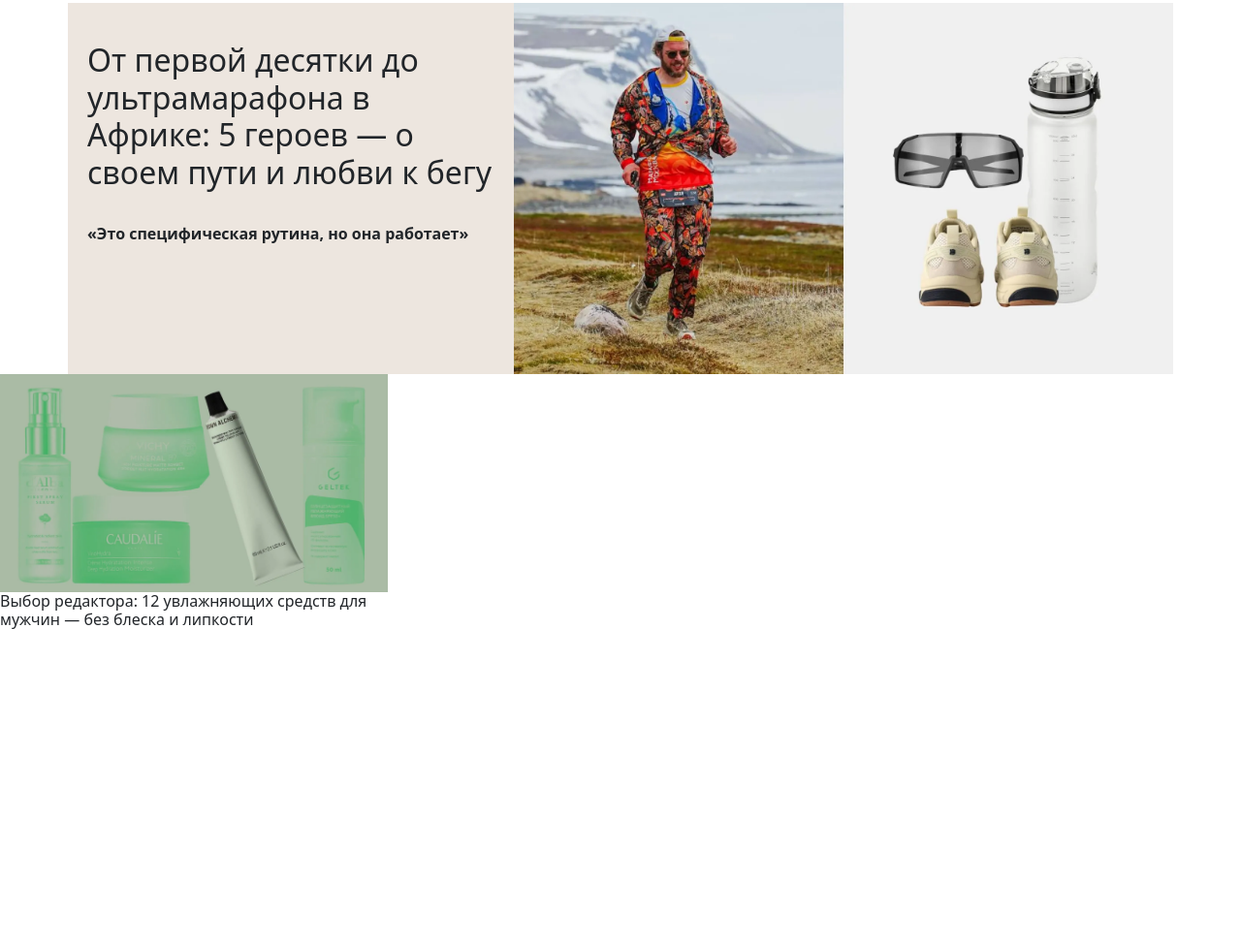
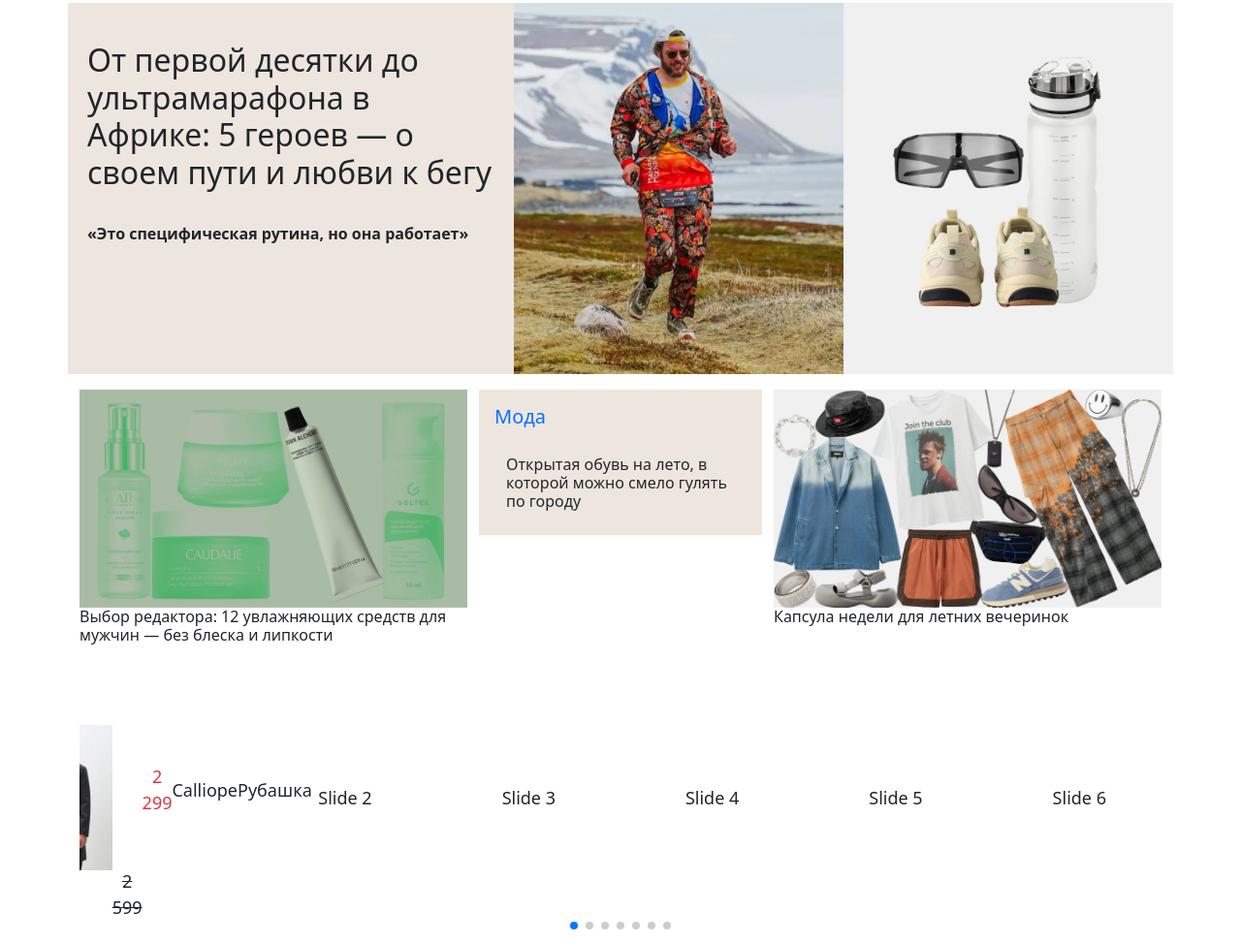
Before and after one commit to prvt070/Lamoda, a website: page index.html in a window 1280 px wide. Shown: the part 2814-3787 px from the top of the page at 97% size. Before the commit the page ends 3471 px from the top, so only its background shows below. Drawn offline with nearby package versions, Linux system fonts and the light colour scheme.

Commit message:
new code

```diff
--- a/css/style.scss
+++ b/css/style.scss
@@ -198,3 +198,29 @@ body {
         }
     }
 }
+
+// section 6 //
+
+.swiper-container3 {
+    width: 100%;
+    height: 100%;
+
+    swiper-slide {
+        text-align: center;
+        display: block;
+        height: 300px;
+        font-size: 18px;
+        display: flex;
+        justify-content: center;
+        align-items: center;
+
+        img {
+            width: 100%;
+            height: 50%;
+        }
+
+        del{
+            margin-bottom: -200px;
+        }
+    }
+}
--- a/index.html
+++ b/index.html
@@ -317,121 +317,141 @@
             <swiper-container class="mySwiper swiper-container2" pagination="true" pagination-clickable="true"
                 space-between="30" slides-per-view="4">
                 <swiper-slide style="width: 300px;">
-                    <img class="logo" src="./img/logo_LA.webp" alt=""><span class="ms-2 span1">Подобрано стилистом</span>
+                    <img class="logo" src="./img/logo_LA.webp" alt=""><span class="ms-2 span1">Подобрано
+                        стилистом</span>
                     <br><br>
                     <img class="big_img" src="./img/img-27.webp" alt="" width="282"><br><br>
                     <i class="fa-solid fa-thumbs-up"></i><span class="span2">66</span>
                 </swiper-slide>
                 <swiper-slide>
-                    <img class="logo" src="./img/logo_LA.webp" alt=""><span class="ms-2 span1">Подобрано стилистом</span>
+                    <img class="logo" src="./img/logo_LA.webp" alt=""><span class="ms-2 span1">Подобрано
+                        стилистом</span>
                     <br><br>
                     <img class="big_img" src="./img/img-28.webp" alt="" width="282"><br><br>
                     <i class="fa-solid fa-thumbs-up"></i><span class="span2">66</span>
                 </swiper-slide>
                 <swiper-slide>
-                    <img class="logo" src="./img/logo_LA.webp" alt=""><span class="ms-2 span1">Подобрано стилистом</span>
+                    <img class="logo" src="./img/logo_LA.webp" alt=""><span class="ms-2 span1">Подобрано
+                        стилистом</span>
                     <br><br>
                     <img class="big_img" src="./img/img-29.webp" alt="" width="282"><br><br>
                     <i class="fa-solid fa-thumbs-up"></i><span class="span2">66</span>
                 </swiper-slide>
                 <swiper-slide>
-                    <img class="logo" src="./img/logo_LA.webp" alt=""><span class="ms-2 span1">Подобрано стилистом</span>
+                    <img class="logo" src="./img/logo_LA.webp" alt=""><span class="ms-2 span1">Подобрано
+                        стилистом</span>
                     <br><br>
                     <img class="big_img" src="./img/img-30.webp" alt="" width="282"><br><br>
                     <i class="fa-solid fa-thumbs-up"></i><span class="span2">66</span>
                 </swiper-slide>
                 <swiper-slide>
-                    <img class="logo" src="./img/logo_LA.webp" alt=""><span class="ms-2 span1">Подобрано стилистом</span>
+                    <img class="logo" src="./img/logo_LA.webp" alt=""><span class="ms-2 span1">Подобрано
+                        стилистом</span>
                     <br><br>
                     <img class="big_img" src="./img/img-31.webp" alt="" width="282"><br><br>
                     <i class="fa-solid fa-thumbs-up"></i><span class="span2">66</span>
                 </swiper-slide>
                 <swiper-slide>
-                    <img class="logo" src="./img/logo_LA.webp" alt=""><span class="ms-2 span1">Подобрано стилистом</span>
+                    <img class="logo" src="./img/logo_LA.webp" alt=""><span class="ms-2 span1">Подобрано
+                        стилистом</span>
                     <br><br>
                     <img class="big_img" src="./img/img-32.webp" alt="" width="282"><br><br>
                     <i class="fa-solid fa-thumbs-up"></i><span class="span2">66</span>
                 </swiper-slide>
                 <swiper-slide>
-                    <img class="logo" src="./img/logo_LA.webp" alt=""><span class="ms-2 span1">Подобрано стилистом</span>
+                    <img class="logo" src="./img/logo_LA.webp" alt=""><span class="ms-2 span1">Подобрано
+                        стилистом</span>
                     <br><br>
                     <img class="big_img" src="./img/img-33.webp" alt="" width="282"><br><br>
                     <i class="fa-solid fa-thumbs-up"></i><span class="span2">66</span>
                 </swiper-slide>
                 <swiper-slide>
-                    <img class="logo" src="./img/logo_LA.webp" alt=""><span class="ms-2 span1">Подобрано стилистом</span>
+                    <img class="logo" src="./img/logo_LA.webp" alt=""><span class="ms-2 span1">Подобрано
+                        стилистом</span>
                     <br><br>
                     <img class="big_img" src="./img/img-34.webp" alt="" width="282"><br><br>
                     <i class="fa-solid fa-thumbs-up"></i><span class="span2">66</span>
                 </swiper-slide>
                 <swiper-slide>
-                    <img class="logo" src="./img/logo_LA.webp" alt=""><span class="ms-2 span1">Подобрано стилистом</span>
+                    <img class="logo" src="./img/logo_LA.webp" alt=""><span class="ms-2 span1">Подобрано
+                        стилистом</span>
                     <br><br>
                     <img class="big_img" src="./img/img-35.webp" alt="" width="282"><br><br>
                     <i class="fa-solid fa-thumbs-up"></i><span class="span2">66</span>
                 </swiper-slide>
                 <swiper-slide>
-                    <img class="logo" src="./img/logo_LA.webp" alt=""><span class="ms-2 span1">Подобрано стилистом</span>
+                    <img class="logo" src="./img/logo_LA.webp" alt=""><span class="ms-2 span1">Подобрано
+                        стилистом</span>
                     <br><br>
                     <img class="big_img" src="./img/img-36.webp" alt="" width="282"><br><br>
                     <i class="fa-solid fa-thumbs-up"></i><span class="span2">66</span>
                 </swiper-slide>
                 <swiper-slide>
-                    <img class="logo" src="./img/logo_LA.webp" alt=""><span class="ms-2 span1">Подобрано стилистом</span>
+                    <img class="logo" src="./img/logo_LA.webp" alt=""><span class="ms-2 span1">Подобрано
+                        стилистом</span>
                     <br><br>
                     <img class="big_img" src="./img/img-37.webp" alt="" width="282"><br><br>
                     <i class="fa-solid fa-thumbs-up"></i><span class="span2">66</span>
                 </swiper-slide>
                 <swiper-slide>
-                    <img class="logo" src="./img/logo_LA.webp" alt=""><span class="ms-2 span1">Подобрано стилистом</span>
+                    <img class="logo" src="./img/logo_LA.webp" alt=""><span class="ms-2 span1">Подобрано
+                        стилистом</span>
                     <br><br>
                     <img class="big_img" src="./img/img-38.webp" alt="" width="282"><br><br>
                     <i class="fa-solid fa-thumbs-up"></i><span class="span2">66</span>
                 </swiper-slide>
                 <swiper-slide>
-                    <img class="logo" src="./img/logo_LA.webp" alt=""><span class="ms-2 span1">Подобрано стилистом</span>
+                    <img class="logo" src="./img/logo_LA.webp" alt=""><span class="ms-2 span1">Подобрано
+                        стилистом</span>
                     <br><br>
                     <img class="big_img" src="./img/img-39.webp" alt="" width="282"><br><br>
                     <i class="fa-solid fa-thumbs-up"></i><span class="span2">66</span>
                 </swiper-slide>
                 <swiper-slide>
-                    <img class="logo" src="./img/logo_LA.webp" alt=""><span class="ms-2 span1">Подобрано стилистом</span>
+                    <img class="logo" src="./img/logo_LA.webp" alt=""><span class="ms-2 span1">Подобрано
+                        стилистом</span>
                     <br><br>
                     <img class="big_img" src="./img/img-40.webp" alt="" width="282"><br><br>
                     <i class="fa-solid fa-thumbs-up"></i><span class="span2">66</span>
                 </swiper-slide>
                 <swiper-slide>
-                    <img class="logo" src="./img/logo_LA.webp" alt=""><span class="ms-2 span1">Подобрано стилистом</span>
+                    <img class="logo" src="./img/logo_LA.webp" alt=""><span class="ms-2 span1">Подобрано
+                        стилистом</span>
                     <br><br>
                     <img class="big_img" src="./img/img-41.webp" alt="" width="282"><br><br>
                     <i class="fa-solid fa-thumbs-up"></i><span class="span2">66</span>
                 </swiper-slide>
                 <swiper-slide>
-                    <img class="logo" src="./img/logo_LA.webp" alt=""><span class="ms-2 span1">Подобрано стилистом</span>
+                    <img class="logo" src="./img/logo_LA.webp" alt=""><span class="ms-2 span1">Подобрано
+                        стилистом</span>
                     <br><br>
                     <img class="big_img" src="./img/img-42.webp" alt="" width="282"><br><br>
                     <i class="fa-solid fa-thumbs-up"></i><span class="span2">66</span>
                 </swiper-slide>
                 <swiper-slide>
-                    <img class="logo" src="./img/logo_LA.webp" alt=""><span class="ms-2 span1">Подобрано стилистом</span>
+                    <img class="logo" src="./img/logo_LA.webp" alt=""><span class="ms-2 span1">Подобрано
+                        стилистом</span>
                     <br><br>
                     <img class="big_img" src="./img/img-43.webp" alt="" width="282"><br><br>
                     <i class="fa-solid fa-thumbs-up"></i><span class="span2">66</span>
                 </swiper-slide>
                 <swiper-slide>
-                    <img class="logo" src="./img/logo_LA.webp" alt=""><span class="ms-2 span1">Подобрано стилистом</span>
+                    <img class="logo" src="./img/logo_LA.webp" alt=""><span class="ms-2 span1">Подобрано
+                        стилистом</span>
                     <br><br>
                     <img class="big_img" src="./img/img-44.webp" alt="" width="282"><br><br>
                     <i class="fa-solid fa-thumbs-up"></i><span class="span2">66</span>
                 </swiper-slide>
                 <swiper-slide>
-                    <img class="logo" src="./img/logo_LA.webp" alt=""><span class="ms-2 span1">Подобрано стилистом</span>
+                    <img class="logo" src="./img/logo_LA.webp" alt=""><span class="ms-2 span1">Подобрано
+                        стилистом</span>
                     <br><br>
                     <img class="big_img" src="./img/img-45.webp" alt="" width="282"><br><br>
                     <i class="fa-solid fa-thumbs-up"></i><span class="span2">66</span>
                 </swiper-slide>
                 <swiper-slide>
-                    <img class="logo" src="./img/logo_LA.webp" alt=""><span class="ms-2 span1">Подобрано стилистом</span>
+                    <img class="logo" src="./img/logo_LA.webp" alt=""><span class="ms-2 span1">Подобрано
+                        стилистом</span>
                     <br><br>
                     <img class="big_img" src="./img/img-46.webp" alt="" width="282"><br><br>
                     <i class="fa-solid fa-thumbs-up"></i><span class="span2">66</span>
@@ -452,21 +472,47 @@
                     <h2>От первой десятки до ультрамарафона в Африке: 5 героев — о своем пути и любви к бегу</h2>
                     <br>
                     <p class="fw-bold">«Это специфическая рутина, но она работает»</p>
-                    </div>
-                    <div class="col p-0"><img src="./img/img-47.webp" alt="" width="680" style="padding: 0px 0px 0px 0px;"></div>
+                </div>
+                <div class="col p-0"><img src="./img/img-47.webp" alt="" width="680" style="padding: 0px 0px 0px 0px;">
                 </div>
             </div>
             <div class="row">
-                <div class="col">
+                <div class="col mt-3">
                     <img src="./img/img-48.webp" alt="" width="400">
                     <br>
                     <h6>Выбор редактора: 12 увлажняющих средств для мужчин — без блеска и липкости</h6>
                 </div>
-                <div class="col">
-                    <h6></h6>
+                <div class="col mt-3" style="background-color: #EDE6DF; height: 150px;">
+                    <h5 class="text-primary p-1 pt-3">Мода</h5>
+                    <h6 class=" p-3">Открытая обувь на лето, в которой можно смело гулять по городу</h6>
                 </div>
-                <div class="col"></div>
+                <div class="col mt-3">
+                    <img src="./img/img-49.webp" alt="" width="400">
+                    <br>
+                    <h6>Капсула недели для летних вечеринок</h6>
+                </div>
             </div>
+        </div>
+    </section>
+    <section>
+        <div class="container">
+            <swiper-container class="mySwiper swiper-container3" pagination="true" pagination-clickable="true" space-between="20"
+                slides-per-view="6">
+                <swiper-slide>
+                    <img src="./img/img-50.webp" alt=""><del>2 599</del><p class="text-danger">2 299</p><p>Calliope</p><p>Рубашка</p>
+                </swiper-slide>
+                <swiper-slide>Slide 2</swiper-slide>
+                <swiper-slide>Slide 3</swiper-slide>
+                <swiper-slide>Slide 4</swiper-slide>
+                <swiper-slide>Slide 5</swiper-slide>
+                <swiper-slide>Slide 6</swiper-slide>
+                <swiper-slide>Slide 7</swiper-slide>
+                <swiper-slide>Slide 8</swiper-slide>
+                <swiper-slide>Slide 9</swiper-slide>
+                <swiper-slide>Slide 9</swiper-slide>
+                <swiper-slide>Slide 9</swiper-slide>
+                <swiper-slide>Slide 9</swiper-slide>
+            </swiper-container>
         </div>
     </section>
 
```
Also changed, not shown: css/style.css, img/img-50.webp (added), img/img-51.webp (added), img/img-52.webp (added), img/img-53.webp (added), img/img-54.webp (added), img/img-55.webp (added), img/img-56.webp (added), img/img-57.webp (added), img/img-58.webp (added), img/img-59.webp (added), img/img-60.webp (added), img/img-61.webp (added), 1 other file.
